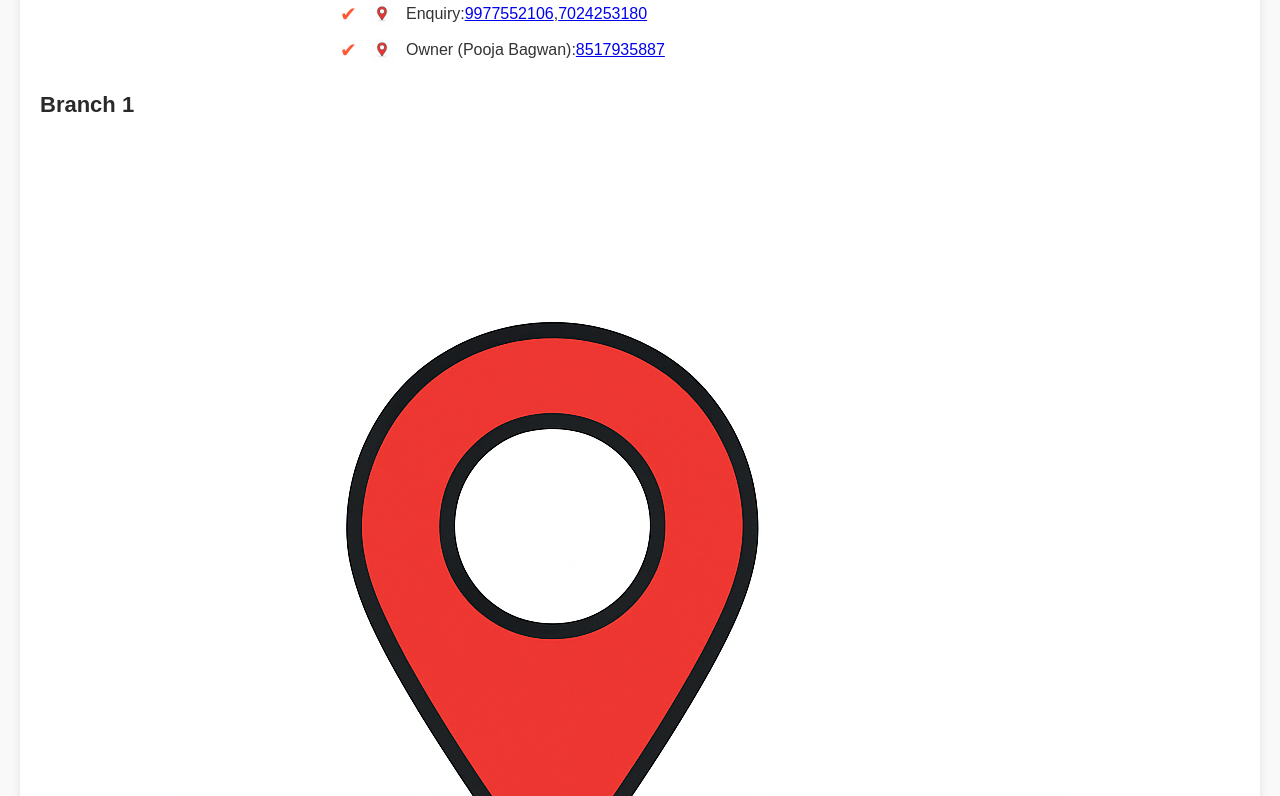
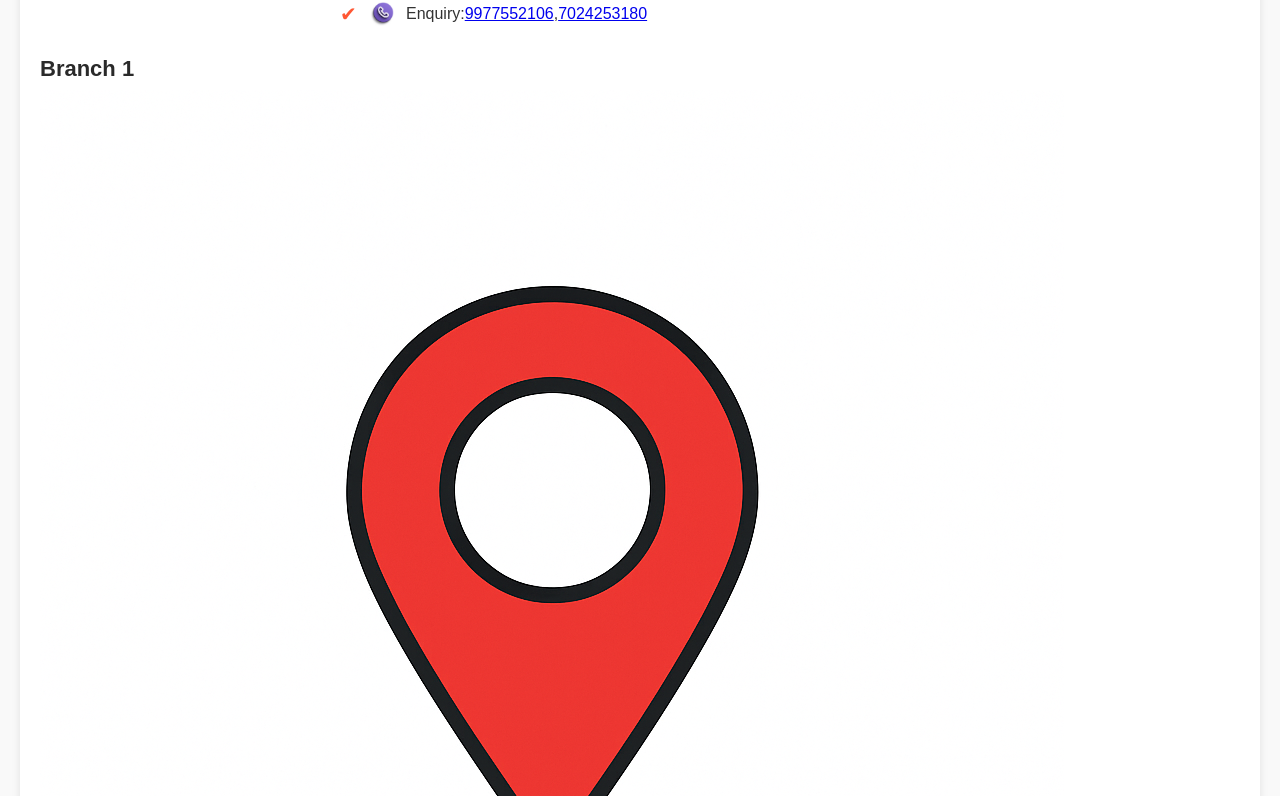
Before and after one commit to competitionpoint/indore, a plain HTML site: page contact.html in a window 1280 px wide. Shown: the part 279-1075 px from the top of the page. Drawn offline with Linux system fonts and the light colour scheme.

Commit message:
Update contact.html

```diff
--- a/contact.html
+++ b/contact.html
@@ -74,9 +74,8 @@
       <ul class="contact-list">
         <li><img src="instagram.png" alt="Instagram" class="icon"><a href="https://instagram.com/competitionpoint" target="_blank">@competitionpoint</a></li>
         <li><img src="facebook.png" alt="Facebook" class="icon"><a href="https://facebook.com/competitionpoint" target="_blank">/competitionpoint</a></li>
-        <li><img src="location.png" alt="Phone" class="icon">Enquiry: <a href="tel:9977552106">9977552106</a>, <a href="tel:7024253180">7024253180</a></li>
-        <li><img src="location.png" alt="Owner" class="icon">Owner (Pooja Bagwan): <a href="tel:8517935887">8517935887</a></li>
-      </ul>
+        <li><img src="contact.png" alt="Phone" class="icon">Enquiry: <a href="tel:9977552106">9977552106</a>, <a href="tel:7024253180">7024253180</a></li>
+   </ul>
 
       <div class="branch">
         <h3>Branch 1</h3>
```
